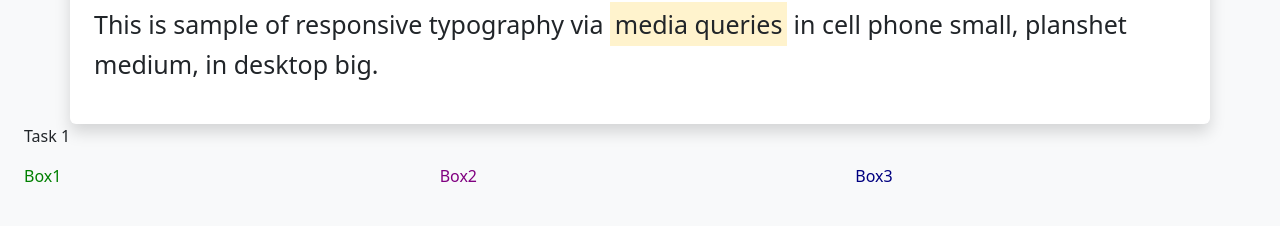
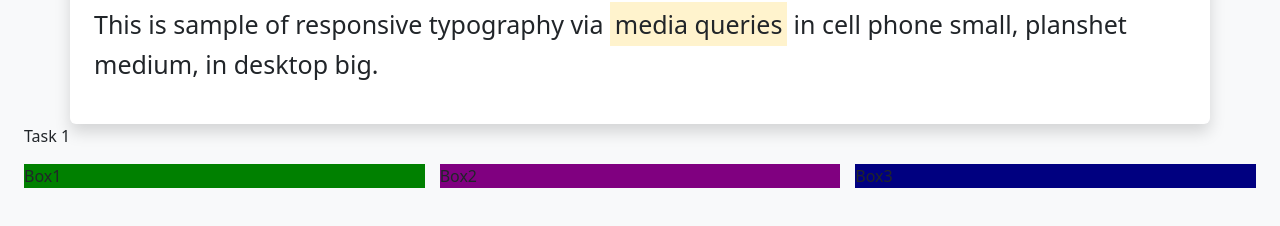
Before and after one commit to Zarina060217/unifront3, a website: page index.html in a window 1280 px wide. Shown: the part 160-386 px from the top of the page. Drawn offline with nearby package versions, Linux system fonts and the light colour scheme.

Commit message:
bg colour

```diff
--- a/index.html
+++ b/index.html
@@ -20,9 +20,9 @@
       </div>
       <p> Task 1</p>
       <div class="box-container">
-        <div class="box" style="color: green;">Box1</div>
-        <div class="box" style="color: purple;">Box2</div>
-        <div class="box" style="color: navy;">Box3</div>
+        <div class="box" style="background-color: green;">Box1</div>
+        <div class="box" style="background-color: purple;">Box2</div>
+        <div class="box" style="background-color: navy;">Box3</div>
       </div>
   </body>
 </html>
```
